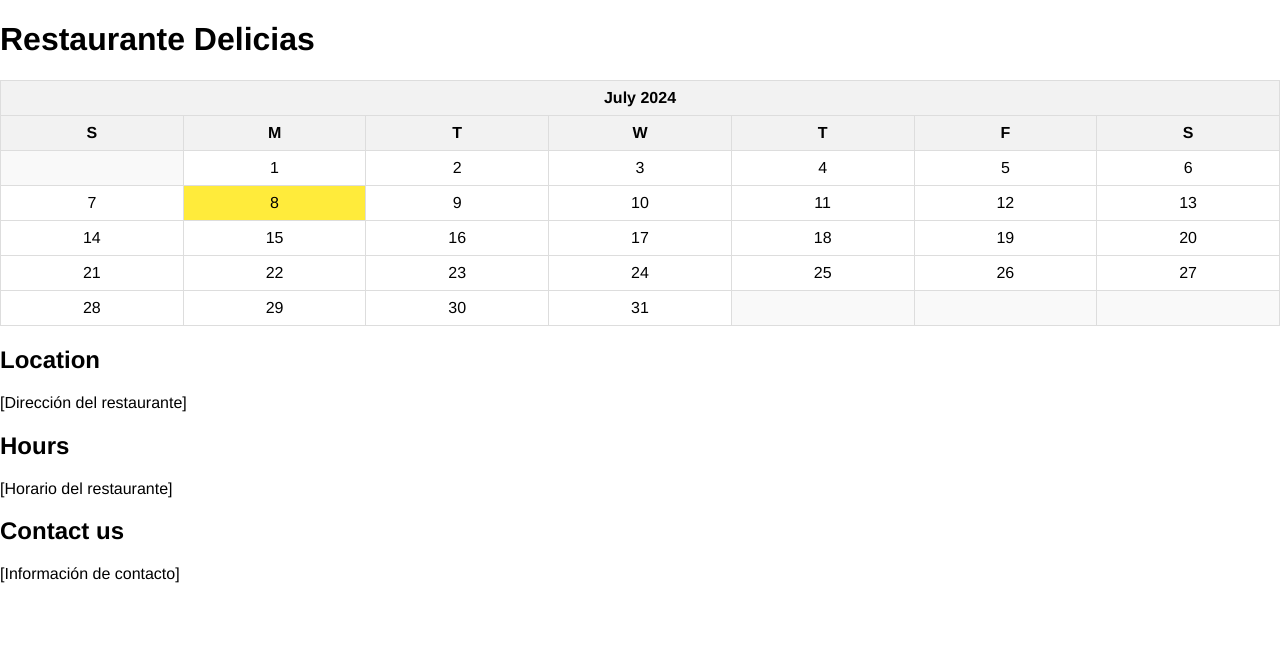
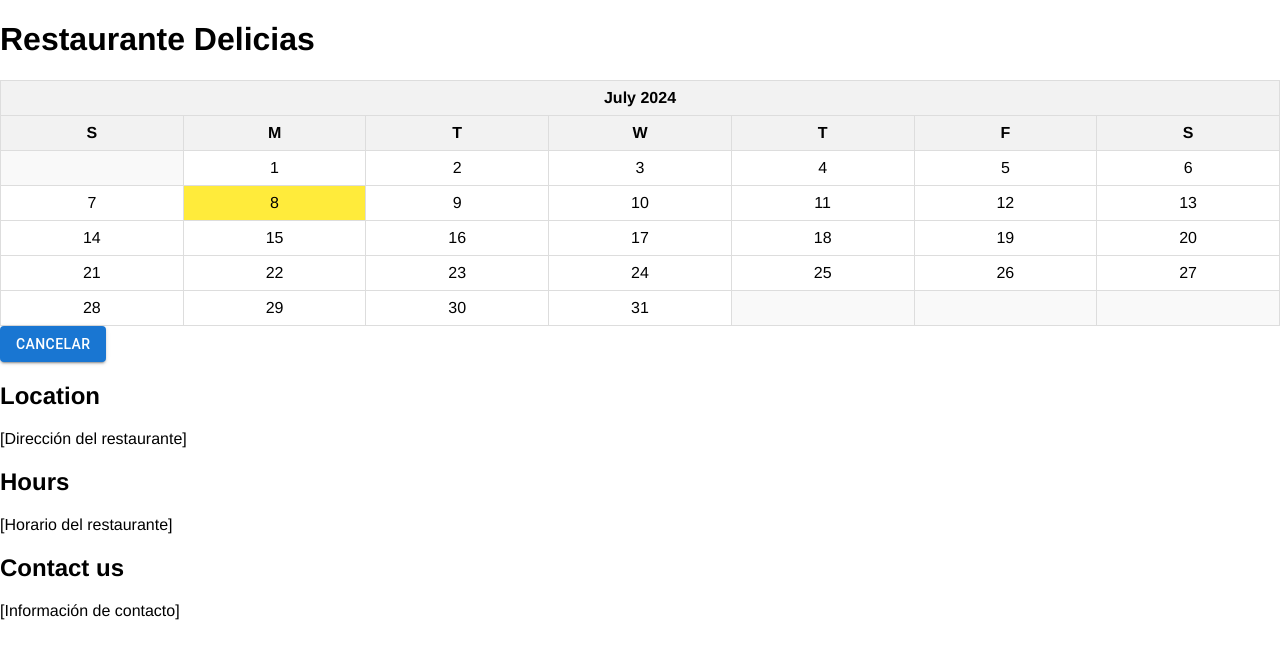
Before and after one commit to UP210582/SistemaReserva, a React (Create React App) app in the folder frontend/: page /reservation in a window 1280 px wide. Shown: the top 658 px of the page. Built offline with nearby package versions, Linux system fonts and the light colour scheme.

Commit message:
Add Button

```diff
--- a/frontend/src/components/App/App.js
+++ b/frontend/src/components/App/App.js
@@ -9,7 +9,7 @@ function App() {
     <Router>
       <div className="App">
         <Routes>
-          <Route path="/" element={<HomePage />} />
+          <Route path="/homepage" element={<HomePage />} />
           <Route path="/reservation" element={<ReservPage />} />
           <Route path="/reservation2" element={<ReservPage2 />} />
         </Routes>
--- a/frontend/src/components/ReservPage/ReservPage.js
+++ b/frontend/src/components/ReservPage/ReservPage.js
@@ -1,5 +1,6 @@
 import React from 'react';
 import Calendar from '../Calendar';
+import CustomButton from '../Button';
 
 function ReservationPage() {
   return (
@@ -7,6 +8,7 @@ function ReservationPage() {
       <h1>Restaurante Delicias</h1>
       <Calendar />
       <div className="info-section">
+      <CustomButton to="/homepage">Cancelar</CustomButton>
         <div>
           <h2>Location</h2>
           <p>[Dirección del restaurante]</p>
```
